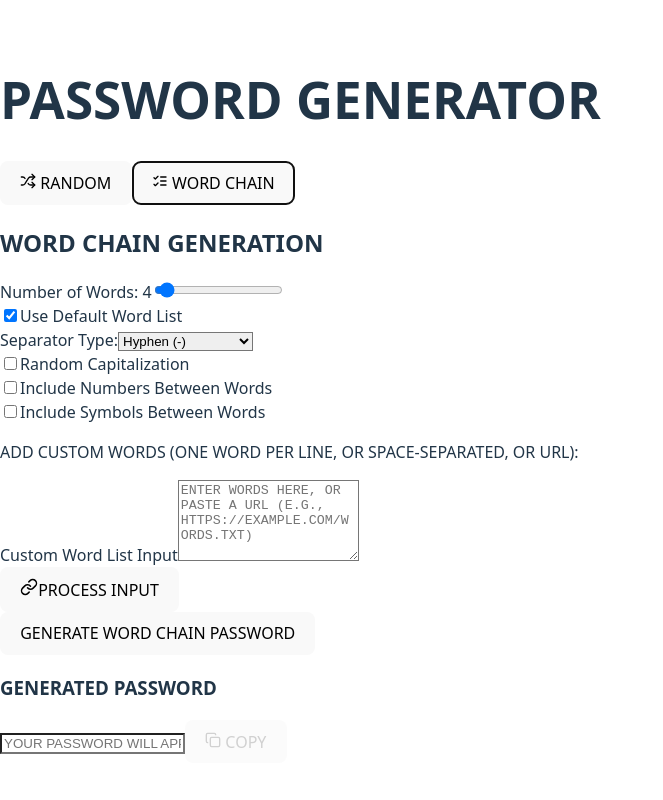
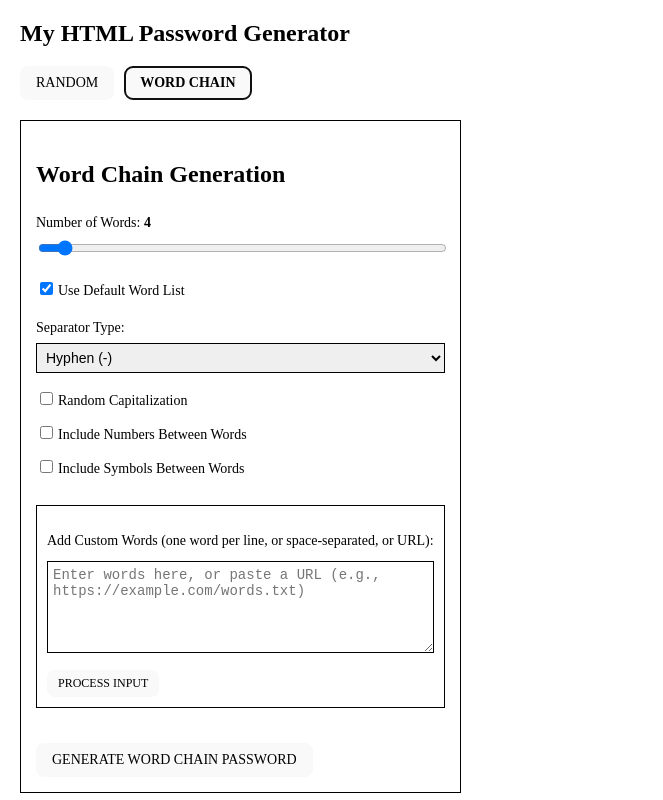
Before and after one commit to Delt4ic/a_password_generator, a React (Vite) app: page / in a window 1280 px wide. Both pictures are taken after a click on the button "WORD CHAIN". Shown: the top 800 px of the page, without its empty margins (0-663 px from the left). Built offline with nearby package versions, Linux system fonts and the light colour scheme.

Commit message:
Update App.jsx

```diff
--- a/src/App.jsx
+++ b/src/App.jsx
@@ -1,7 +1,7 @@
 import React, { useState, useEffect, useCallback } from 'react';
 
-// Lucide React icons for functional clarity, keeping only essential ones
-import { Shuffle, Link, Copy, ListChecks } from 'lucide-react';
+// Lucide React icons are removed as they don't fit the barebone aesthetic.
+// We'll use plain text or simple characters instead.
 
 // --- Constants ---
 // Default word list for the word chain generator.
@@ -146,7 +146,7 @@ const shuffleArray = (array) => {
 
 /**
  * Custom Checkbox component for consistent styling and reusability.
- * Uses Tailwind CSS classes for a clean look.
+ * Reverts to browser default styling.
  * @param {object} props - Component props.
  * @param {string} props.id - Unique ID for the checkbox.
  * @param {string} props.label - Label text for the checkbox.
@@ -154,16 +154,15 @@ const shuffleArray = (array) => {
  * @param {function} props.onChange - Callback for when the checked state changes.
  */
 const Checkbox = ({ id, label, checked, onChange }) => (
-  <div className="flex items-center mb-2">
+  <div style={{ marginBottom: '5px' }}>
     <input
       type="checkbox"
       id={id}
       checked={checked}
       onChange={onChange}
-      // Removed rounded-md, adjusted colors
-      className="h-4 w-4 bg-gray-600 border-gray-400 focus:ring-green-400 checked:bg-green-400 checked:border-green-400 cursor-pointer"
+      style={{ marginRight: '5px' }}
     />
-    <label htmlFor={id} className="ml-2 text-gray-200 text-sm font-mono cursor-pointer">
+    <label htmlFor={id} style={{ fontSize: '14px' }}>
       {label}
     </label>
   </div>
@@ -171,7 +170,7 @@ const Checkbox = ({ id, label, checked, onChange }) => (
 
 /**
  * Custom Range Slider component for consistent styling, accessibility, and reusability.
- * Provides a clear label and current value display.
+ * Provides a clear label and current value display. Reverts to browser default styling.
  * @param {object} props - Component props.
  * @param {string} props.label - Label text for the slider.
  * @param {number} props.min - Minimum value of the slider.
@@ -180,9 +179,9 @@ const Checkbox = ({ id, label, checked, onChange }) => (
  * @param {function} props.onChange - Callback for when the slider value changes.
  */
 const RangeSlider = ({ label, min, max, value, onChange }) => (
-  <div className="mb-4">
-    <label htmlFor={label} className="block text-gray-200 text-sm font-mono mb-2">
-      {label}: <span className="font-semibold text-green-400">{value}</span>
+  <div style={{ marginBottom: '15px' }}>
+    <label htmlFor={label} style={{ display: 'block', marginBottom: '5px', fontSize: '14px' }}>
+      {label}: <span style={{ fontWeight: 'bold' }}>{value}</span>
     </label>
     <input
       type="range"
@@ -191,8 +190,7 @@ const RangeSlider = ({ label, min, max, value, onChange }) => (
       max={max}
       value={value}
       onChange={onChange}
-      // Adjusted colors for retro feel
-      className="w-full h-2 bg-gray-600 rounded-none appearance-none cursor-pointer range-sm accent-green-400"
+      style={{ width: '100%' }} // Basic width for functionality
       aria-valuemin={min}
       aria-valuemax={max}
       aria-valuenow={value}
@@ -283,10 +281,8 @@ const RandomPasswordGenerator = ({ onGenerate }) => {
   }, [passwordLength, includeSymbols, includeNumbers, includeUppercase, includeLowercase, onGenerate]);
 
   return (
-    <div className="p-6 bg-gray-800 border-2 border-green-500">
-      <h2 className="text-2xl font-bold text-green-400 mb-6 font-mono">
-        RANDOM GENERATION
-      </h2>
+    <div style={{ padding: '15px', border: '1px solid black', marginBottom: '20px' }}>
+      <h2>Random Generation</h2>
 
       <RangeSlider
         label="Password Length"
@@ -296,7 +292,7 @@ const RandomPasswordGenerator = ({ onGenerate }) => {
         onChange={(e) => setPasswordLength(parseInt(e.target.value, 10))}
       />
 
-      <div className="grid grid-cols-1 sm:grid-cols-2 gap-x-4">
+      <div style={{ display: 'grid', gridTemplateColumns: '1fr', gap: '5px' }}>
         <Checkbox
           id="includeLowercase"
           label="Include Lowercase Letters (a-z)"
@@ -325,9 +321,9 @@ const RandomPasswordGenerator = ({ onGenerate }) => {
 
       <button
         onClick={generatePassword}
-        className="mt-8 w-full bg-green-600 hover:bg-green-500 text-gray-900 font-bold py-3 px-6 border-2 border-green-700 active:translate-x-0.5 active:translate-y-0.5 transition-all duration-75 ease-in-out"
+        style={{ marginTop: '20px', padding: '8px 15px', fontSize: '14px' }}
       >
-        GENERATE RANDOM PASSWORD
+        Generate Random Password
       </button>
     </div>
   );
@@ -523,10 +519,8 @@ const WordChainPasswordGenerator = ({ onGenerate }) => {
   };
 
   return (
-    <div className="p-6 bg-gray-800 border-2 border-green-500">
-      <h2 className="text-2xl font-bold text-green-400 mb-6 font-mono">
-        WORD CHAIN GENERATION
-      </h2>
+    <div style={{ padding: '15px', border: '1px solid black', marginBottom: '20px' }}>
+      <h2>Word Chain Generation</h2>
 
       <RangeSlider
         label="Number of Words"
@@ -536,7 +530,7 @@ const WordChainPasswordGenerator = ({ onGenerate }) => {
         onChange={(e) => setWordCount(parseInt(e.target.value, 10))}
       />
 
-      <div className="mb-4">
+      <div style={{ marginBottom: '15px' }}>
         <Checkbox
           id="useDefaultList"
           label="Use Default Word List"
@@ -545,16 +539,15 @@ const WordChainPasswordGenerator = ({ onGenerate }) => {
         />
       </div>
 
-      <div className="mb-4">
-        <label htmlFor="separatorType" className="block text-gray-200 text-sm font-mono mb-2">
+      <div style={{ marginBottom: '15px' }}>
+        <label htmlFor="separatorType" style={{ display: 'block', marginBottom: '5px', fontSize: '14px' }}>
           Separator Type:
         </label>
         <select
           id="separatorType"
           value={separatorType}
           onChange={(e) => setSeparatorType(e.target.value)}
-          // Removed rounded-md, adjusted colors
-          className="w-full p-2 bg-gray-900 border-2 border-green-500 text-green-400 focus:ring-green-400 focus:border-green-400 font-mono"
+          style={{ width: '100%', padding: '5px', border: '1px solid black', fontSize: '14px' }}
         >
           {SEPARATOR_OPTIONS.map(option => (
             <option key={option.value} value={option.value}>{option.label}</option>
@@ -562,7 +555,7 @@ const WordChainPasswordGenerator = ({ onGenerate }) => {
         </select>
       </div>
 
-      <div className="grid grid-cols-1 sm:grid-cols-2 gap-x-4">
+      <div style={{ display: 'grid', gridTemplateColumns: '1fr', gap: '5px' }}>
         <Checkbox
           id="randomCapitalization"
           label="Random Capitalization"
@@ -584,48 +577,45 @@ const WordChainPasswordGenerator = ({ onGenerate }) => {
       </div>
 
 
-      <div className="mb-4 p-4 bg-gray-900 border-2 border-green-500 mt-4">
-        <p className="text-green-400 text-sm font-mono mb-2">
-          ADD CUSTOM WORDS (ONE WORD PER LINE, OR SPACE-SEPARATED, OR URL):
+      <div style={{ marginBottom: '15px', padding: '10px', border: '1px solid black', marginTop: '20px' }}>
+        <p style={{ fontSize: '14px', marginBottom: '10px' }}>
+          Add Custom Words (one word per line, or space-separated, or URL):
         </p>
-        <label htmlFor="customWordList" className="sr-only">Custom Word List Input</label>
+        <label htmlFor="customWordList" style={{ display: 'none' }}>Custom Word List Input</label>
         <textarea
           id="customWordList"
-          // Removed rounded-md, adjusted colors
-          className="w-full p-2 bg-gray-900 border-2 border-green-500 text-green-400 font-mono focus:ring-green-400 focus:border-green-400"
+          style={{ width: '100%', padding: '5px', border: '1px solid black', fontSize: '14px', boxSizing: 'border-box' }}
           rows="5"
-          placeholder="ENTER WORDS HERE, OR PASTE A URL (E.G., HTTPS://EXAMPLE.COM/WORDS.TXT)"
+          placeholder="Enter words here, or paste a URL (e.g., https://example.com/words.txt)"
           value={customWordListInput}
           onChange={(e) => setCustomWordListInput(e.target.value)}
         ></textarea>
-        <div className="mt-4 text-sm text-gray-400 font-mono">
+        <div style={{ marginTop: '10px', fontSize: '12px' }}>
           <button
             onClick={processCustomWordList}
-            // Retro button style, removed hover:scale-105
-            className="bg-gray-600 hover:bg-gray-500 text-gray-200 py-2 px-4 border-2 border-gray-500 active:translate-x-0.5 active:translate-y-0.5 transition-all duration-75 ease-in-out"
+            style={{ padding: '5px 10px', fontSize: '12px', marginRight: '10px' }}
             disabled={loadingWords}
           >
-            <Link className="inline-block mr-2" size={18} />
             {loadingWords ? 'LOADING...' : 'PROCESS INPUT'}
           </button>
         </div>
         {wordListError && (
-          <p className="text-red-500 text-sm mt-2 font-mono">{wordListError}</p>
+          <p style={{ color: 'red', fontSize: '12px', marginTop: '5px' }}>{wordListError}</p>
         )}
         {customWords.length > 0 && !loadingWords && !wordListError && (
-          <p className="text-green-400 text-sm mt-2 font-mono">LOADED {customWords.length} CUSTOM WORDS.</p>
+          <p style={{ color: 'green', fontSize: '12px', marginTop: '5px' }}>LOADED {customWords.length} CUSTOM WORDS.</p>
         )}
         {useDefaultList && customWords.length > 0 && (
-          <p className="text-blue-400 text-sm mt-2 font-mono">DEFAULT WORDS AND CUSTOM WORDS WILL BE COMBINED.</p>
+          <p style={{ color: 'blue', fontSize: '12px', marginTop: '5px' }}>DEFAULT WORDS AND CUSTOM WORDS WILL BE COMBINED.</p>
         )}
         {!useDefaultList && customWords.length === 0 && (
-          <p className="text-orange-400 text-sm mt-2 font-mono">NO WORDS SELECTED. PLEASE ENABLE DEFAULT LIST OR PROVIDE CUSTOM WORDS.</p>
+          <p style={{ color: 'orange', fontSize: '12px', marginTop: '5px' }}>NO WORDS SELECTED. PLEASE ENABLE DEFAULT LIST OR PROVIDE CUSTOM WORDS.</p>
         )}
       </div>
 
       <button
         onClick={generateWordChain}
-        className="mt-8 w-full bg-green-600 hover:bg-green-500 text-gray-900 font-bold py-3 px-6 border-2 border-green-700 active:translate-x-0.5 active:translate-y-0.5 transition-all duration-75 ease-in-out"
+        style={{ marginTop: '20px', padding: '8px 15px', fontSize: '14px' }}
       >
         GENERATE WORD CHAIN PASSWORD
       </button>
@@ -682,82 +672,59 @@ const App = () => {
   };
 
   return (
-    <div className="min-h-screen bg-gray-900 flex items-center justify-center py-4 px-2 font-mono text-gray-200">
-      <style>
-        {`
-        /* Removed custom hard shadows */
-        /* Ensure inputs and selects have sharp corners */
-        input[type="text"], textarea, select {
-          border-radius: 0 !important;
-        }
-        /* Style for disabled buttons */
-        button:disabled {
-          opacity: 0.6;
-          cursor: not-allowed;
-          box-shadow: none; /* Remove shadow when disabled */
-          transform: none; /* Remove transform when disabled */
-        }
-        `}
-      </style>
-      <div className="bg-gray-800 border-2 border-green-500 overflow-hidden w-full max-w-3xl"> {/* Removed shadow-hard-green */}
-        <header className="bg-gray-900 border-b-2 border-green-500 text-green-400 p-4 flex flex-col sm:flex-row items-center justify-between gap-3">
-          <h1 className="text-xl sm:text-2xl font-bold text-center sm:text-left">
-            PASSWORD GENERATOR
-          </h1>
-          <div className="flex flex-wrap justify-center sm:justify-end gap-2">
+    <div style={{ fontFamily: 'serif', margin: '20px', color: 'black', backgroundColor: 'white' }}>
+      <h1 style={{ fontSize: '24px', marginBottom: '20px' }}>My HTML Password Generator</h1>
+
+      <div style={{ marginBottom: '20px' }}>
         <button
           onClick={() => setCurrentMode('random')}
-              className={`py-2 px-4 border-2 border-green-700 text-sm font-bold transition duration-75 ease-in-out active:translate-x-0.5 active:translate-y-0.5 ${
-                currentMode === 'random' ? 'bg-green-600 text-gray-900' : 'bg-gray-700 hover:bg-gray-600 text-green-400'
-              } flex items-center`}
+          style={{ padding: '8px 15px', fontSize: '14px', marginRight: '10px', fontWeight: currentMode === 'random' ? 'bold' : 'normal' }}
         >
-              <Shuffle className="mr-2" size={16} /> RANDOM
+          RANDOM
         </button>
         <button
           onClick={() => setCurrentMode('word-chain')}
-              className={`py-2 px-4 border-2 border-green-700 text-sm font-bold transition duration-75 ease-in-out active:translate-x-0.5 active:translate-y-0.5 ${
-                currentMode === 'word-chain' ? 'bg-green-600 text-gray-900' : 'bg-gray-700 hover:bg-gray-600 text-green-400'
-              } flex items-center`}
+          style={{ padding: '8px 15px', fontSize: '14px', fontWeight: currentMode === 'word-chain' ? 'bold' : 'normal' }}
         >
-              <ListChecks className="mr-2" size={16} /> WORD CHAIN
+          WORD CHAIN
         </button>
       </div>
-        </header>
 
-        <main className="p-4 space-y-4">
+      <div style={{ marginBottom: '20px' }}>
         {currentMode === 'random' ? (
           <RandomPasswordGenerator onGenerate={handleGeneratePassword} />
         ) : (
           <WordChainPasswordGenerator onGenerate={handleGeneratePassword} />
         )}
+      </div>
 
-          <div className="p-4 bg-gray-900 border-2 border-green-500">
-            <h3 className="text-lg font-bold text-green-400 mb-3 font-mono">
-              GENERATED PASSWORD
-            </h3>
-            <div className="flex flex-col sm:flex-row items-stretch sm:items-center space-y-3 sm:space-y-0 sm:space-x-3">
+      <div style={{ padding: '15px', border: '1px solid black', marginBottom: '20px' }}>
+        <h3 style={{ fontSize: '16px', marginBottom: '10px' }}>GENERATED PASSWORD</h3>
+        <div style={{ display: 'flex', flexDirection: 'column', gap: '10px' }}>
           <input
             type="text"
             readOnly
             value={generatedPassword}
-                className={`flex-grow p-2 bg-gray-900 border-2 font-mono text-base break-all focus:outline-none focus:ring-2 ${generatedPassword.startsWith('Error:') ? 'border-red-500 text-red-400' : 'border-green-500 text-green-400 focus:ring-green-400'}`}
+            style={{ flexGrow: 1, padding: '5px', border: '1px solid black', fontSize: '14px', color: generatedPassword.startsWith('Error:') ? 'red' : 'black' }}
             placeholder="YOUR PASSWORD WILL APPEAR HERE..."
           />
           <button
             onClick={handleCopy}
-                className="bg-green-600 hover:bg-green-500 text-gray-900 font-bold py-2 px-4 border-2 border-green-700 active:translate-x-0.5 active:translate-y-0.5 transition-all duration-75 ease-in-out flex items-center justify-center sm:w-auto w-full"
+            style={{ padding: '8px 15px', fontSize: '14px' }}
             disabled={!generatedPassword || generatedPassword.startsWith('Error:')}
           >
-                <Copy className="mr-2" size={16} /> {copyStatus.toUpperCase() || 'COPY'}
+            {copyStatus.toUpperCase() || 'COPY'}
           </button>
         </div>
         {copyStatus && (
-              <p className={`mt-2 text-sm ${copyStatus === 'Copied!' ? 'text-green-400' : 'text-red-400'} font-mono font-medium text-center sm:text-left`}>
+          <p style={{ fontSize: '12px', marginTop: '5px', color: copyStatus === 'Copied!' ? 'green' : 'red' }}>
             {copyStatus.toUpperCase()}
           </p>
         )}
       </div>
-        </main>
+
+      <div style={{ fontSize: '12px', marginTop: '30px' }}>
+        © 1991-2004 Old-School Web Designs
       </div>
     </div>
   );
```
Lines whose indentation alone changed are shown as unchanged.
